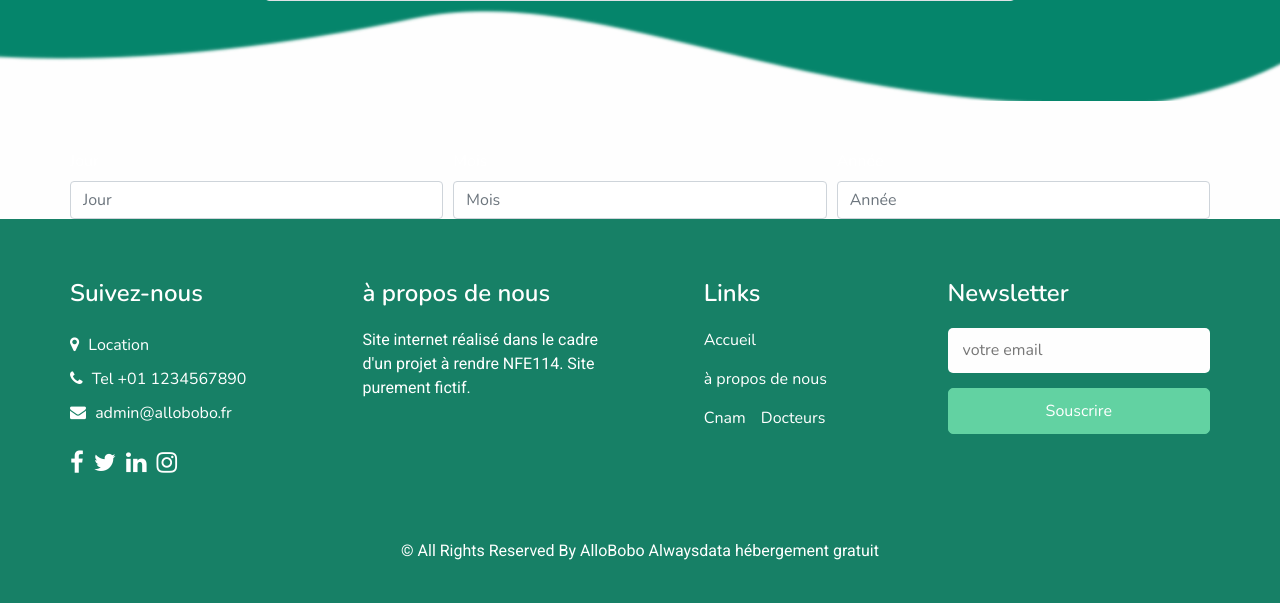
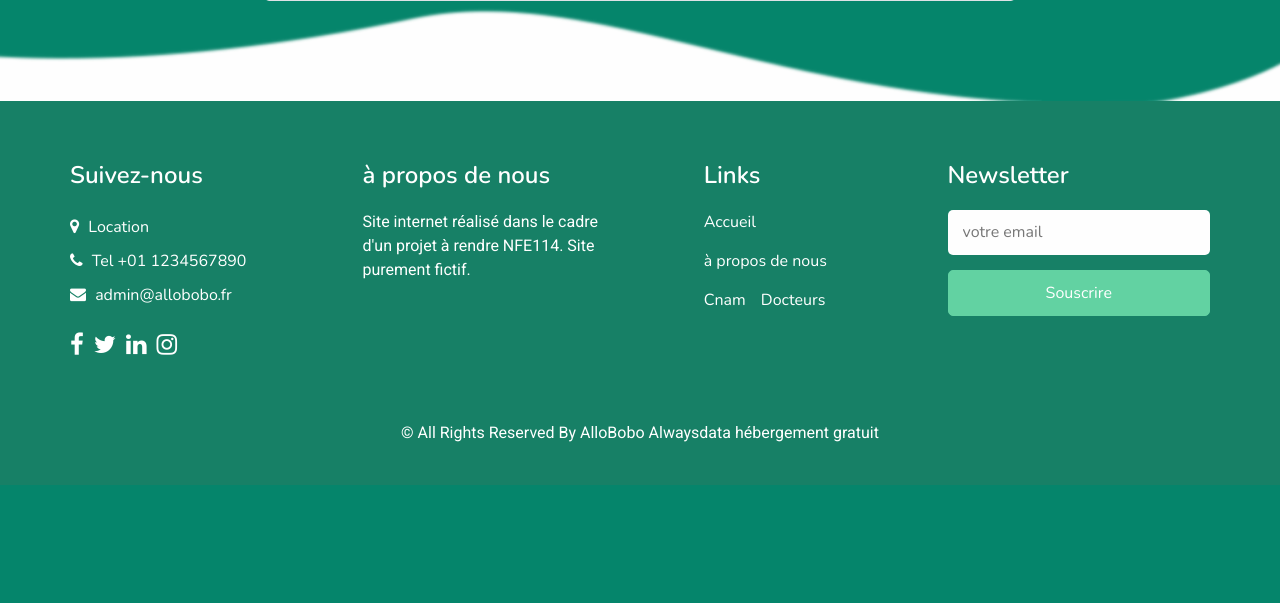
Before and after one commit to wardenstyle/allobobo, a PHP site: page /rdv.php in a window 1280 px wide. Shown: the part 699-1302 px from the top of the page. After the commit the page ends 1184 px from the top, so only its background shows below. Run offline with PHP 8.4, Linux system fonts and the light colour scheme; data comes from the database, SQL or seed files in the repository; some libraries are stand-ins or nearby versions.

Commit message:
suppression d'un formulaire de test

```diff
--- a/rdv.php
+++ b/rdv.php
@@ -295,26 +295,6 @@
 			</div>
 		</div>
 
-
-		<div class="container mt-5">
-    <form>
-      <div class="form-row">
-        <div class="col">
-          <label for="jour">Jour</label>
-          <input type="number" class="form-control" id="jour" placeholder="Jour">
-        </div>
-        <div class="col">
-          <label for="mois">Mois</label>
-          <input type="number" class="form-control" id="mois" placeholder="Mois">
-        </div>
-        <div class="col">
-          <label for="annee">Année</label>
-          <input type="number" class="form-control" id="annee" placeholder="Année">
-        </div>
-      </div>
-    </form>
-  </div>
-
 		<!-- footer section -->
 		<?php include('footer.php') ?>
   		<!-- footer section -->
```
